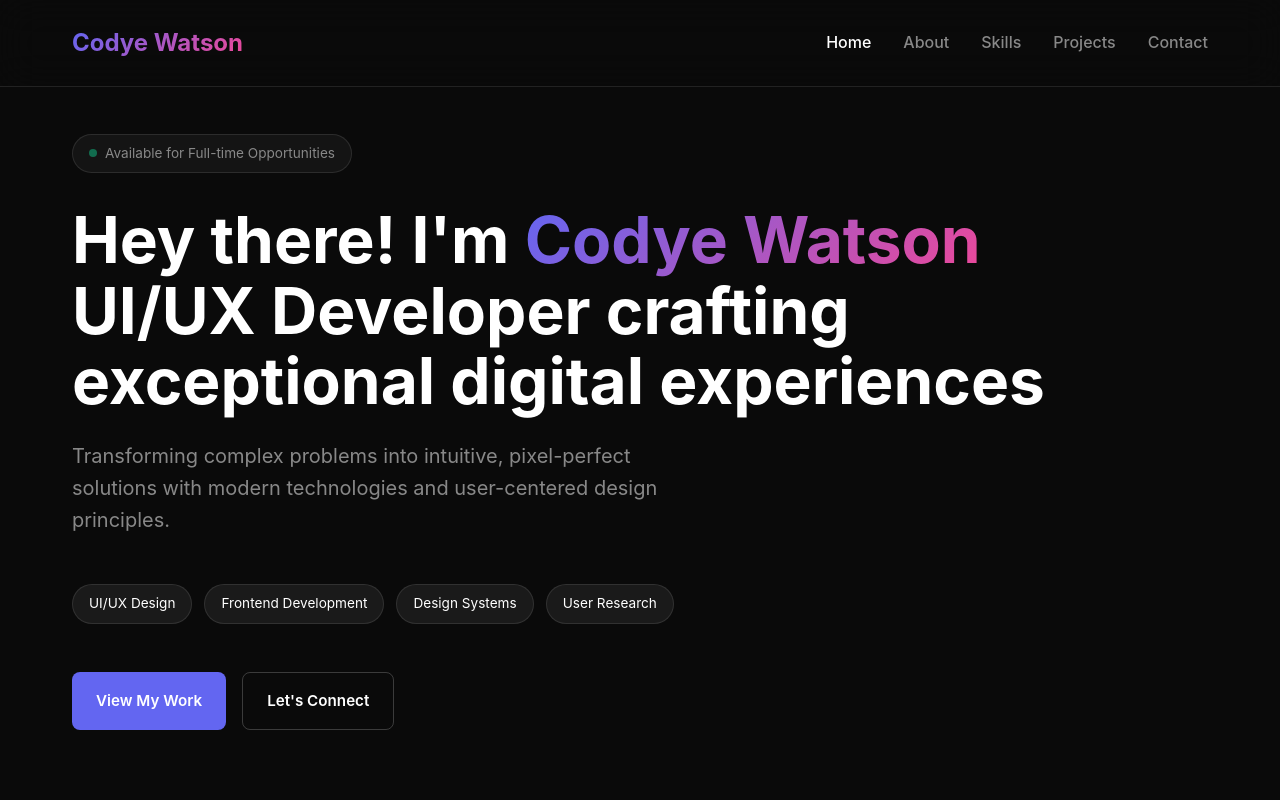
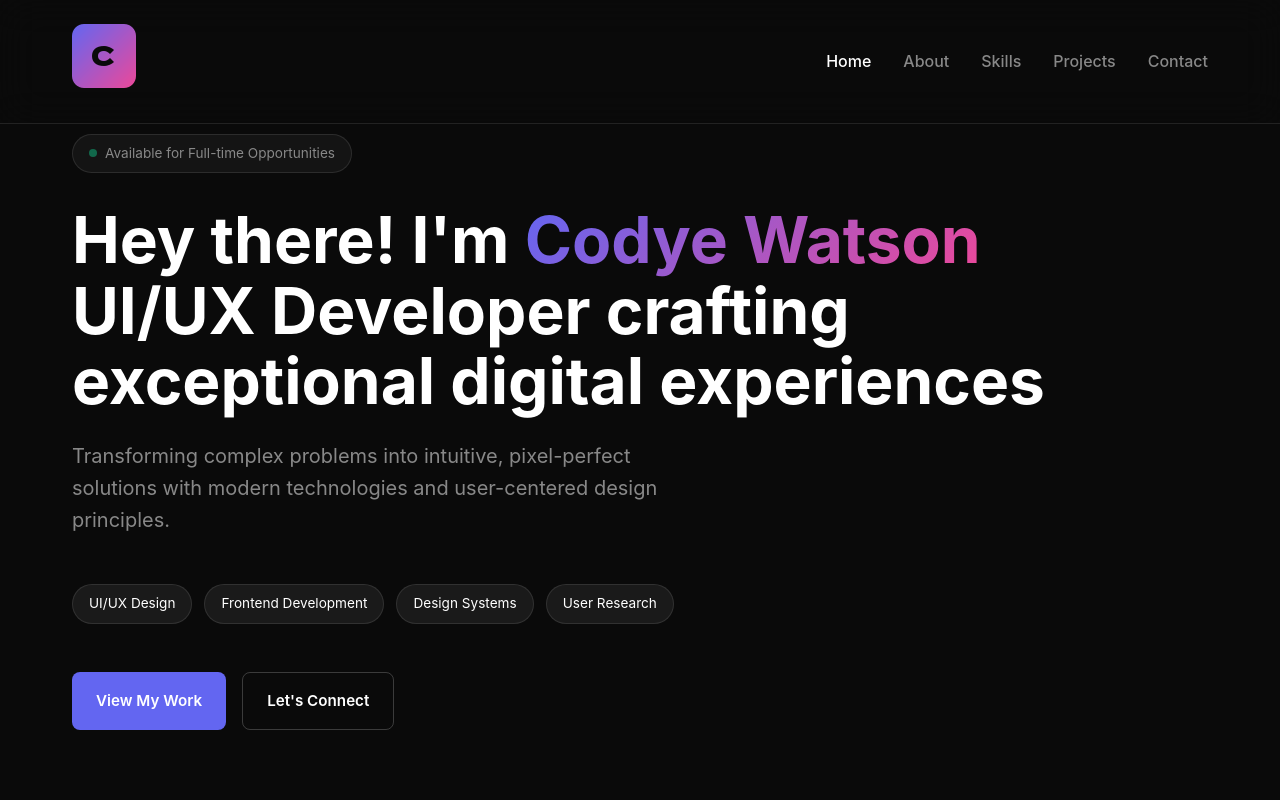
Before and after one commit to Graphettion/site, a plain HTML site: page index.html in a window 1280 px wide. Shown: the top 800 px of the page. Drawn offline with Linux system fonts and the light colour scheme.

Commit message:
Fixed image paths

```diff
--- a/index.html
+++ b/index.html
@@ -13,7 +13,7 @@
     <nav>
         <div class="container">
             <div class="nav-content">
-                <div class="logo"><span class="gradient-text">Codye Watson</span></div>
+                <div class="logo"><a href="#home"><img src="logo.png" alt="Codye Watson Logo"></a></div>
                 <ul class="nav-links">
                     <li><a href="#home" class="active">Home</a></li>
                     <li><a href="#about">About</a></li>
@@ -257,6 +257,7 @@
         <div class="container">
             <div class="contact-content fade-up">
                 <h2>Ready to kickstart your project with a touch of magic?</h2>
+                <p><img src="https://media.tenor.com/rsB66bq2gIgAAAAM/magic.gif" alt="Magic meme"></p>
                 <p>
                     Reach out and let's make it happen ✨. I'm also available for full-time
                     or part-time opportunities to push the boundaries of design and deliver
```
Also changed, not shown: logo.png (added).
